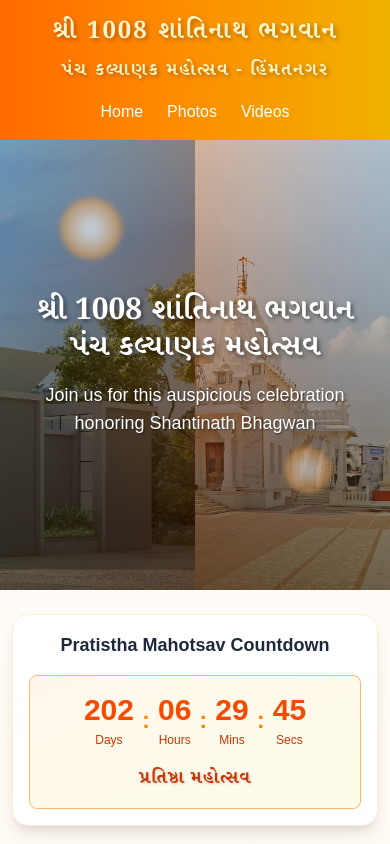
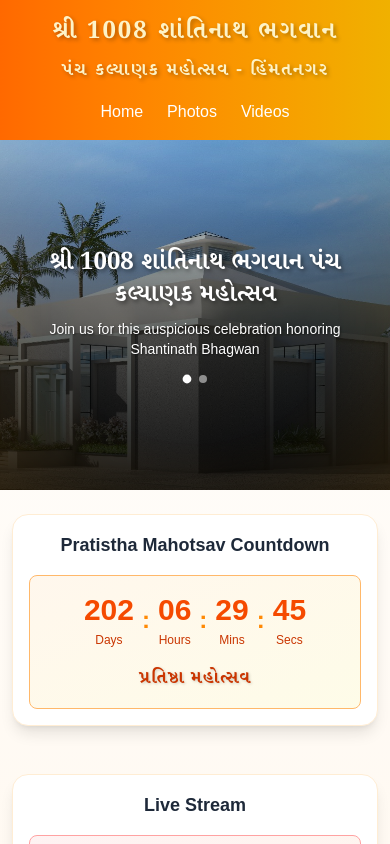
Before and after one commit to mtshah92/hmt, a Next.js app: page / in a window 390 px wide. Shown: the top 844 px of the page. Built offline with nearby package versions, Linux system fonts and the light colour scheme; no server answers; a web font is replaced by a local one.

Commit message:
feat:banner responsive

```diff
--- a/src/components/AnimatedBanner.js
+++ b/src/components/AnimatedBanner.js
@@ -60,9 +60,35 @@ const AnimatedBanner = () => {
   };
 
   return (
-    <section ref={bannerRef} className="relative h-[450px] overflow-hidden">
-      {/* Creative split view effect */}
-      <div className="absolute inset-0 flex z-10">
+    <section ref={bannerRef} className="relative h-[350px] md:h-[450px] overflow-hidden">
+      {/* Mobile view - single image with crossfade */}
+      <div className="md:hidden absolute inset-0 z-10">
+        {images.map((src, index) => (
+          <div
+            key={src}
+            className="absolute inset-0 transition-opacity duration-1500 ease-in-out"
+            style={{
+              opacity: activeImage === index ? 1 : 0,
+            }}
+          >
+            <Image
+              src={src}
+              alt={index === 0 ? "Songadh Pratikruti" : "HMT Mandir"}
+              fill
+              style={{
+                objectFit: "cover",
+                objectPosition: index === 0 ? "center" : "top center",
+                transform: `scale(${index === 0 ? 1.1 : 1.3}) translateY(${index === 1 ? -20 : 0}px)`,
+              }}
+              priority
+            />
+            <div className="absolute inset-0 bg-gradient-to-t from-black/70 to-transparent" />
+          </div>
+        ))}
+      </div>
+
+      {/* Desktop view - split view effect */}
+      <div className="hidden md:flex absolute inset-0 z-10">
         <div className="w-1/2 h-full relative overflow-hidden">
           <div className="absolute inset-0 transition-transform duration-1000 ease-out">
             <Image
@@ -90,7 +116,7 @@ const AnimatedBanner = () => {
               fill
               style={{
                 objectFit: "cover",
-                objectPosition: "center right",
+                objectPosition: "center top",
                 transform: `scale(1.3) translate(${
                   calculateMouseParallax(15, 0).x
                 }px, ${calculateParallax(0.05) - 30}px)`,
@@ -107,14 +133,14 @@ const AnimatedBanner = () => {
 
       {/* Decorative elements */}
       <div className="absolute inset-0 z-20">
-        {/* Animated lotus flowers */}
-        <div className="absolute top-[15%] left-[15%] w-16 h-16 opacity-60">
+        {/* Animated lotus flowers - hidden on small mobile */}
+        <div className="hidden sm:block absolute top-[15%] left-[15%] w-12 sm:w-16 h-12 sm:h-16 opacity-60">
           <div
             className="lotus-flower"
             style={{ animation: "float 8s ease-in-out infinite" }}
           ></div>
         </div>
-        <div className="absolute bottom-[20%] right-[15%] w-12 h-12 opacity-50">
+        <div className="hidden sm:block absolute bottom-[20%] right-[15%] w-10 sm:w-12 h-10 sm:h-12 opacity-50">
           <div
             className="lotus-flower"
             style={{ animation: "float 6s ease-in-out infinite 1s" }}
@@ -136,7 +162,7 @@ const AnimatedBanner = () => {
           }}
         >
           <h2
-            className="text-3xl md:text-5xl font-bold mb-4"
+            className="text-2xl sm:text-3xl md:text-5xl font-bold mb-2 md:mb-4"
             style={{
               textShadow: "2px 2px 4px rgba(0,0,0,0.5)",
               fontFamily:
@@ -147,13 +173,25 @@ const AnimatedBanner = () => {
           </h2>
 
           <p
-            className="text-lg md:text-xl text-center max-w-2xl mx-auto transition-all duration-1000 delay-300"
+            className="text-sm sm:text-lg md:text-xl text-center max-w-2xl mx-auto transition-all duration-1000 delay-300"
             style={{
               textShadow: "1px 1px 2px rgba(0,0,0,0.5)",
             }}
           >
             Join us for this auspicious celebration honoring Shantinath Bhagwan
           </p>
+
+          {/* Image indicators for mobile */}
+          <div className="flex gap-2 mt-4 md:hidden justify-center">
+            {images.map((_, index) => (
+              <button
+                key={index}
+                className={`w-2 h-2 rounded-full transition-all ${activeImage === index ? "bg-white scale-110" : "bg-white/50"}`}
+                onClick={() => setActiveImage(index)}
+                aria-label={`View image ${index + 1}`}
+              />
+            ))}
+          </div>
         </div>
       </div>
 
```
